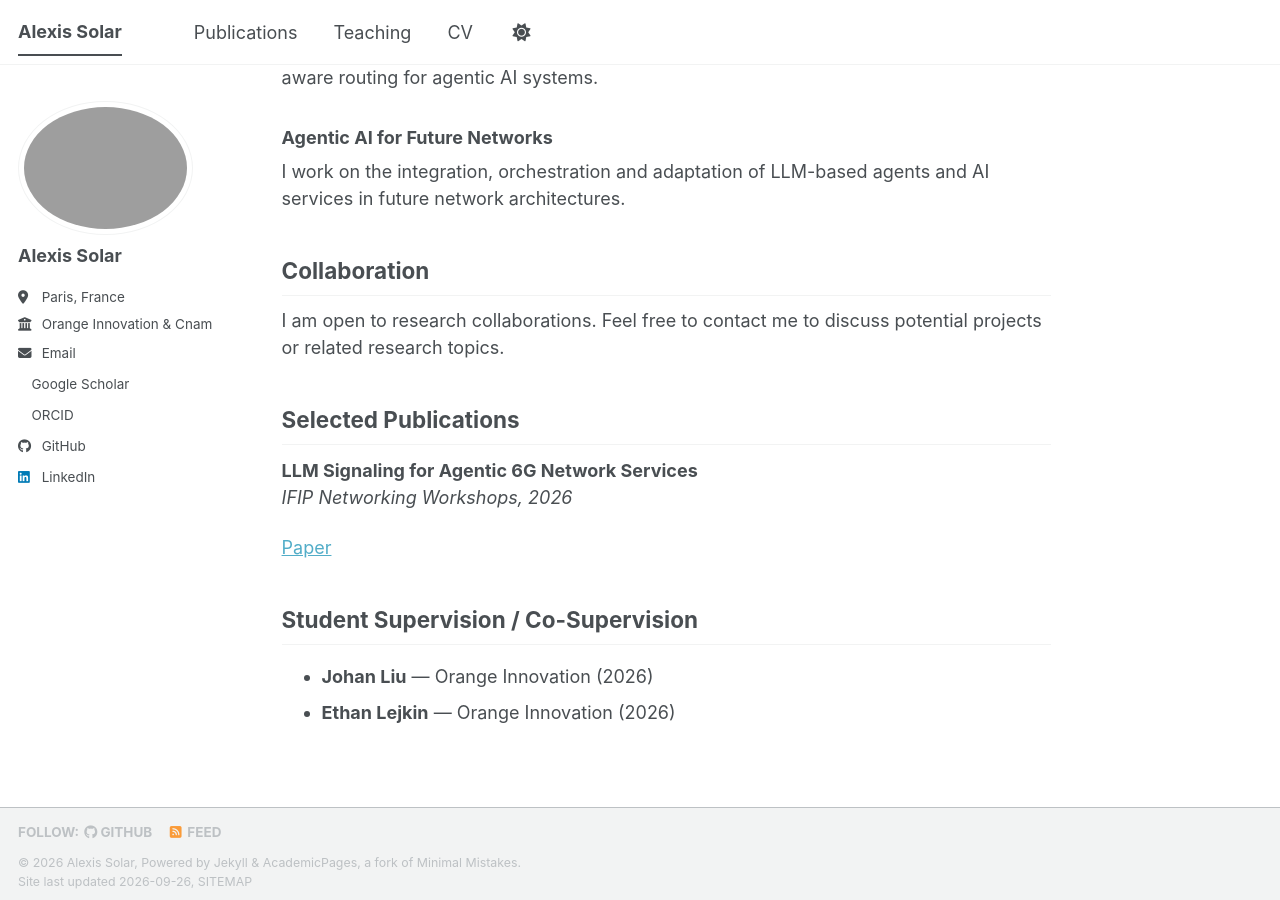
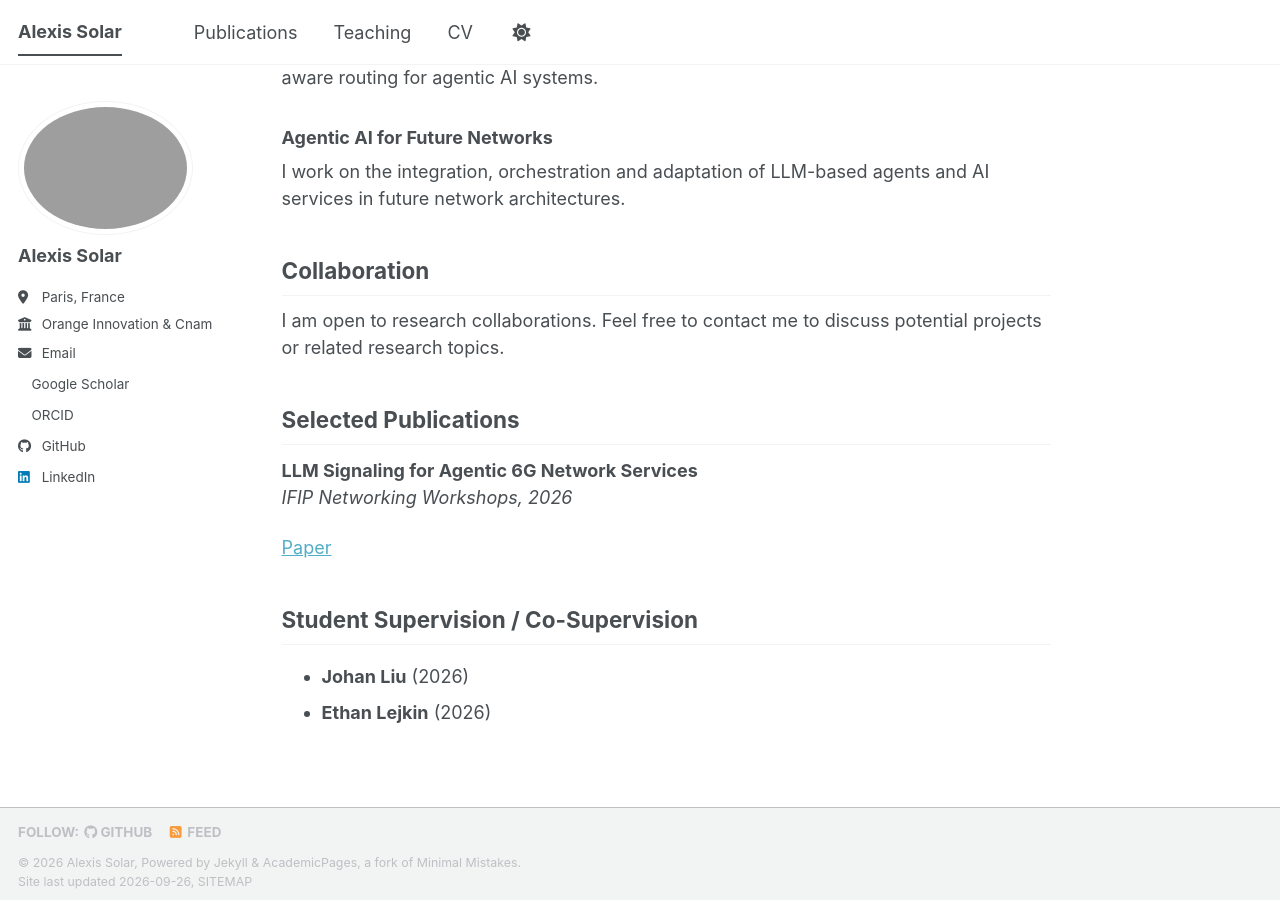
Before and after one commit to SolarAlexis/SolarAlexis.github.io, a Jekyll site: the page built from _pages/about.md, in a window 1280 px wide and 900 px high, scrolled down 784 px. Built offline with Jekyll 4.4.1, drawn with Linux system fonts in a browser that asks for light colours; a style sheet for code colours, icons or effects is not loaded.

Commit message:
Update about.md

```diff
--- a/_pages/about.md
+++ b/_pages/about.md
@@ -43,5 +43,5 @@ I am open to research collaborations. Feel free to contact me to discuss potenti
 
 ## Student Supervision / Co-Supervision
 
-- **Johan Liu** — Orange Innovation (2026)
-- **Ethan Lejkin** — Orange Innovation (2026)
+- **Johan Liu** (2026)
+- **Ethan Lejkin** (2026)
```
